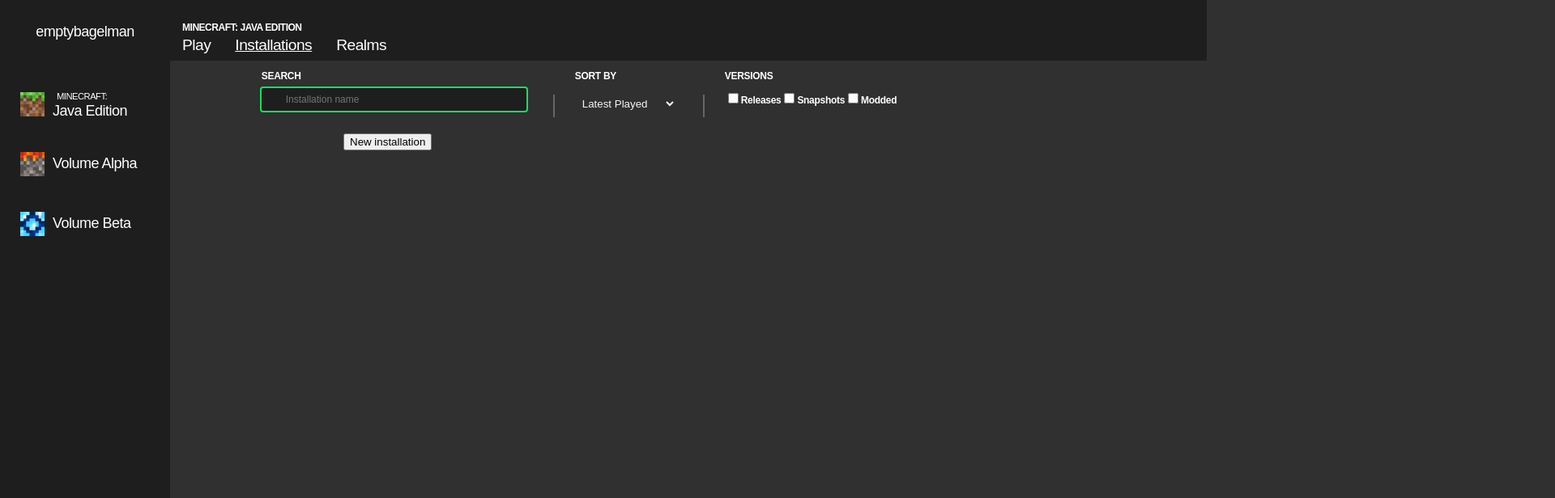
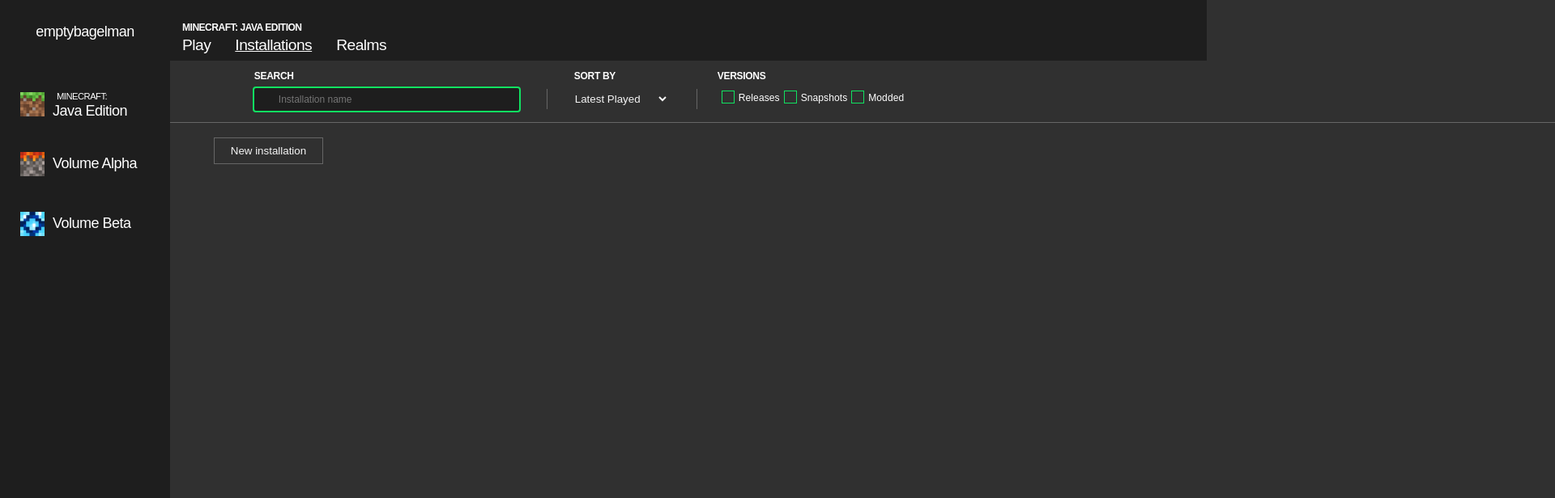
Before and after one commit to emptybagelman/Music-App, a React (Vite) app: page /Installations in a window 1280 px wide. Shown: the top 616 px of the page at 81% size, 1920 px wide, since content can reach past the window. Built offline with nearby package versions, Linux system fonts and the light colour scheme; a web font is replaced by a local one.

Commit message:
install styles, will work on create function soon

```diff
--- a/src/pages/Installations/index.jsx
+++ b/src/pages/Installations/index.jsx
@@ -29,7 +29,7 @@
 
   return (
     <div id="inst-main">
-      <div>
+      <div id='main-content'>
         <form id='topform'>
           <div id="search-input">
             <label htmlFor="search">SEARCH</label>
@@ -54,9 +54,6 @@
             </div>
           </div>
         </form>
-      </div>
-
-      <div id="btn-row">
         <button id="new-installation">New installation</button>
       </div>
     </div>
--- a/src/pages/Installations/style.css
+++ b/src/pages/Installations/style.css
@@ -8,7 +8,7 @@
     position: relative;
 }
 
-#inst-main>div{
+#main-content{
     min-width: 60%;
     padding: 10px;
 }
@@ -17,6 +17,7 @@
     display: flex;
     justify-content: center;
     position: relative;
+    padding: 0px 50px 0px 50px;
 }
 
 #search-input,
@@ -44,6 +45,7 @@
 }
 
 #search-input>input{
+    position: relative;
     width: 290px;
     padding: 7px 7px 7px 30px;
     font-size: 0.75rem;
@@ -64,11 +66,15 @@
 #sort-input::before{
     content: "";
     position: absolute;
-    width: 2px;
-    height: 28px;
+    width: 1px;
+    height: 25px;
     background-color: var(--divider);
-    bottom: 0;
+    top: 25px;
     right: -35px;
+}
+
+#sort-input>label{
+    transform: translateX(8px);
 }
 
 #sort-select{
@@ -79,6 +85,7 @@
     border-radius: 2px;
     width: 125px;
     transition: 0.1s ease-in-out;
+    transform: translateY(-6px);
 }
 
 #sort-select:hover{
@@ -94,3 +101,70 @@
 #sort-select>*{
     background-color: var(--darkbg);
 }
+
+#checkboxes{
+    display: flex;
+}
+
+#checkboxes>label{
+    font-weight: normal;
+    letter-spacing: 0.1px;
+}
+
+#checkboxes>input[type="checkbox"]{
+    appearance: none;
+    background-color: var(--bg);
+    margin: 0px 5px;
+    border: var(--brightgreen) solid 1px;
+    width: 1rem;
+    height: 1rem;
+    display: grid;
+    place-content: center;
+}
+
+#checkboxes>input[type="checkbox"]:checked{
+    border: none;
+}
+
+#checkboxes>input[type="checkbox"]:hover,
+#checkboxes>input[type="checkbox"]:hover::before{
+    filter: brightness(1.2);
+}
+
+#checkboxes>input[type="checkbox"]::before{
+    text-align: center;
+    color: white;
+    content: "✓";
+    width: 1rem;
+    height: 1rem;
+    transform: scale(0);
+    background-color: var(--btn);
+}
+
+#checkboxes>input[type="checkbox"]:checked::before{
+    transform: scale(1);
+}
+
+#checkboxes>input[type="checkbox"]:focus,
+#checkboxes>input[type="checkbox"]:checked:focus::before{
+    border: whitesmoke solid 1px;
+}
+
+#new-installation{
+    position: relative;
+    background: transparent;
+    color: whitesmoke;
+    border: 1px solid var(--divider);
+    padding: 8px 20px;
+    margin-top: 25px;
+}
+
+#new-installation::before{
+    content: "";
+    height: 1px;
+    width: 500vw;
+    position: absolute;
+    left: -1000%;
+    top: -20px;
+    background-color: var(--divider);
+}
--- a/src/pages/Realms/index.jsx
+++ b/src/pages/Realms/index.jsx
@@ -10,7 +10,7 @@
 
   async function getRealms(){
     try {
-      const response = await fetch("http://localhost:3000/realms")
+      const response = await fetch("http://localhost:5000/realms")
       const data = await response.json()
 
       setRealms(data.realms)
```
